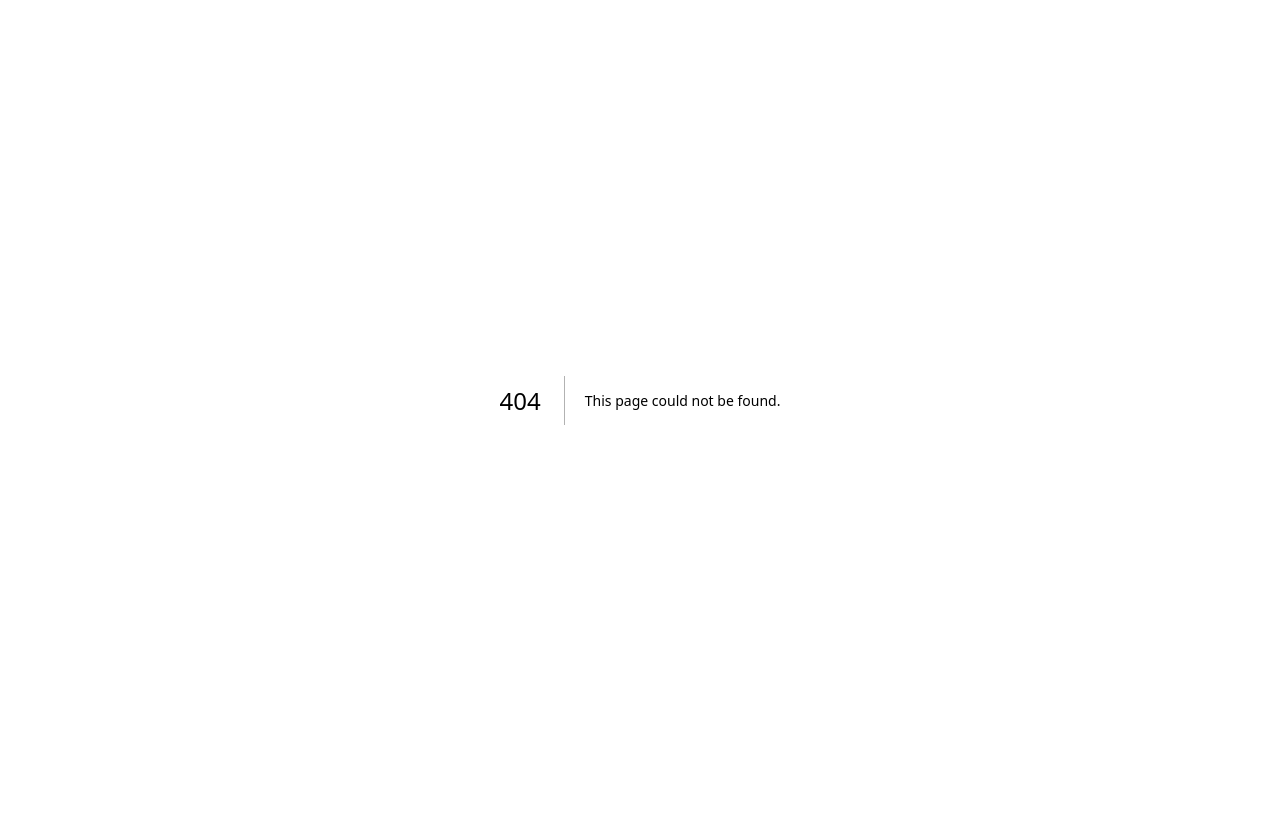
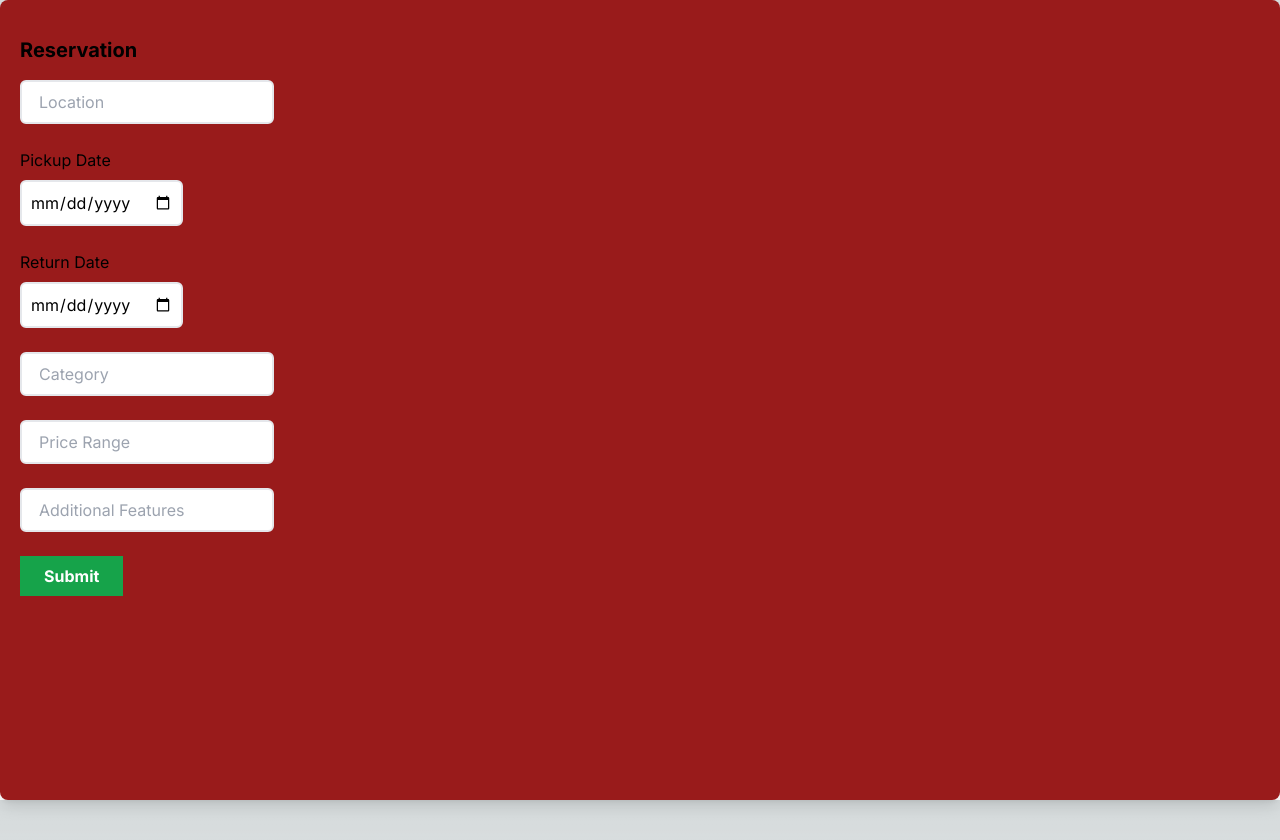
Before and after one commit to egadb/Team341-soen341projectW2024, a Next.js app in the folder Sprint 2/soen341-rentalapp/: page /reservation in a window 1280 px wide. Before the commit this address had no page. Before the commit the page ends 800 px from the top, so only its background shows below. Built offline with nearby package versions, Linux system fonts and the light colour scheme.

Commit message:
Added reservation page, barebones styling

```diff
--- /dev/null
+++ b/Sprint 2/soen341-rentalapp/app/reservation/page.tsx
@@ -0,0 +1,99 @@
+"use client";
+
+import { useState } from "react";
+
+export default function ReservationForm() {
+  const [location, setLocation] = useState("");
+  const [pickupDate, setPickupDate] = useState("");
+  const [returnDate, setReturnDate] = useState("");
+  const [category, setCategory] = useState("");
+  const [priceRange, setPriceRange] = useState("");
+  const [additionalFeatures, setAdditionalFeatures] = useState("");
+
+  const handleSubmit = (event: { preventDefault: () => void }) => {
+    event.preventDefault();
+    // Handle form submission here
+  };
+  return (
+    <div className="grid h-screen ">
+      <div className="h-full rounded-lg bg-red-800 p-5 shadow-lg">
+        <h1 className="my-4 text-xl font-bold">Reservation</h1>
+        <form onSubmit={handleSubmit} className="h-full">
+          <input
+            type="text"
+            className="rounded-md border-2 p-2 text-black"
+            name="location"
+            placeholder="  Location"
+            value={location}
+            onChange={(e) => setLocation(e.target.value)}
+            required
+          />
+          <br />
+          <br />
+          <div className="mb-2">Pickup Date</div>
+          <input
+            type="date"
+            className="rounded-md border-2 p-2 text-black"
+            name="pickupDate"
+            placeholder="  Pickup Date"
+            value={pickupDate}
+            onChange={(e) => setPickupDate(e.target.value)}
+            required
+          />
+          <br />
+          <br />
+          <div className="mb-2">Return Date</div>
+          <input
+            type="date"
+            className="rounded-md border-2 p-2 text-black"
+            name="returnDate"
+            placeholder="  Return Date"
+            value={returnDate}
+            onChange={(e) => setReturnDate(e.target.value)}
+            required
+          />
+          <br />
+          <br />
+          <input
+            type="text"
+            className="rounded-md border-2 p-2 text-black"
+            name="category"
+            placeholder="  Category"
+            value={category}
+            onChange={(e) => setCategory(e.target.value)}
+            required
+          />
+          <br />
+          <br />
+          <input
+            type="text"
+            className="rounded-md border-2 p-2 text-black"
+            name="priceRange"
+            placeholder="  Price Range"
+            value={priceRange}
+            onChange={(e) => setPriceRange(e.target.value)}
+            required
+          />
+          <br />
+          <br />
+          <input
+            type="text"
+            className="rounded-md border-2 p-2 text-black"
+            name="additionalFeatures"
+            placeholder="  Additional Features"
+            value={additionalFeatures}
+            onChange={(e) => setAdditionalFeatures(e.target.value)}
+          />
+          <br />
+          <br />
+          <button
+            type="submit"
+            className="cursor-pointer bg-green-600 px-6 py-2 font-bold text-white"
+          >
+            Submit
+          </button>
+        </form>
+      </div>
+    </div>
+  );
+}
```
